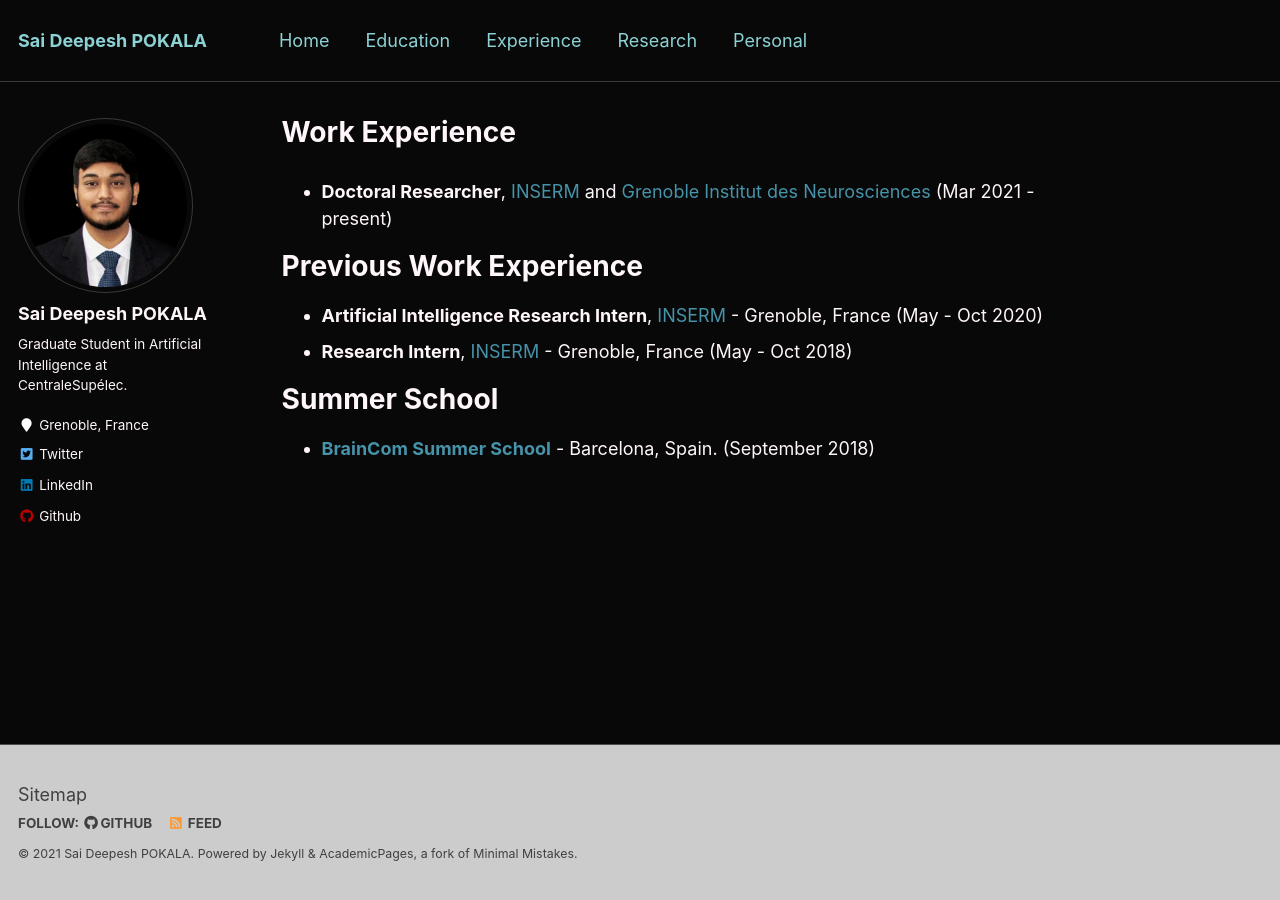
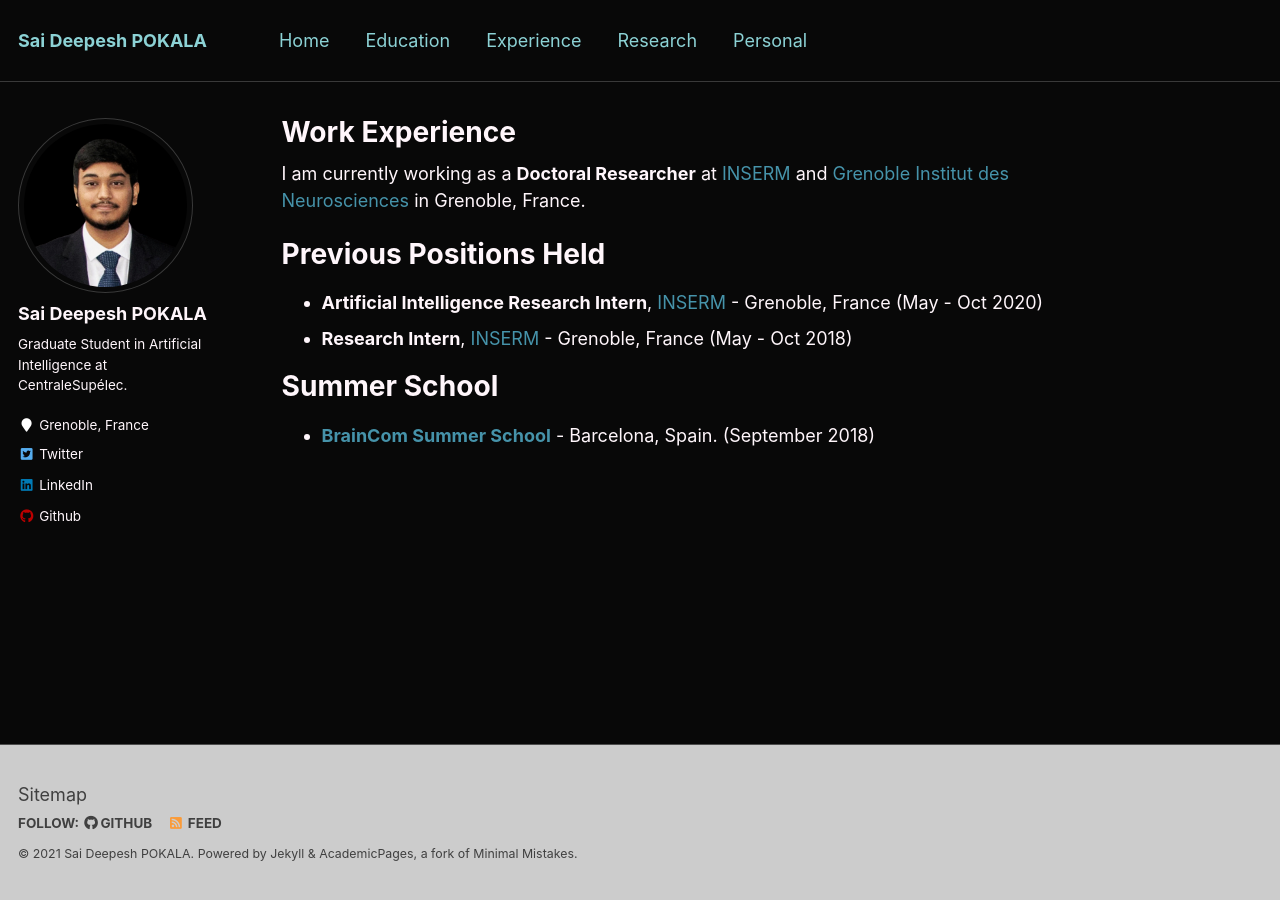
Before and after one commit to saideepesh/saideepesh.github.io, a Jekyll site: the page built from _pages/experience.md, in a window 1280 px wide. Built offline with Jekyll 4.4.1, drawn with Linux system fonts in a browser that asks for light colours.

Commit message:
Update experience.md

```diff
--- a/_pages/experience.md
+++ b/_pages/experience.md
@@ -5,9 +5,9 @@ author_profile: true
 classes: wide
 ---
 
-* **Doctoral Researcher**, [INSERM](https://www.inserm.fr/en){:target="_blank" rel="noopener"} and [Grenoble Institut des Neurosciences](https://neurosciences.univ-grenoble-alpes.fr/en/){:target="_blank" rel="noopener"} (Mar 2021 - present)
+I am currently working as a **Doctoral Researcher** at [INSERM](https://www.inserm.fr/en){:target="_blank" rel="noopener"} and [Grenoble Institut des Neurosciences](https://neurosciences.univ-grenoble-alpes.fr/en/){:target="_blank" rel="noopener"} in Grenoble, France.
 
-# Previous Work Experience
+# Previous Positions Held
 
 * **Artificial Intelligence Research Intern**, [INSERM](https://www.inserm.fr/en){:target="_blank" rel="noopener"} - Grenoble, France (May - Oct 2020)
 * **Research Intern**, [INSERM](https://www.inserm.fr/en){:target="_blank" rel="noopener"} - Grenoble, France (May - Oct 2018)
```
